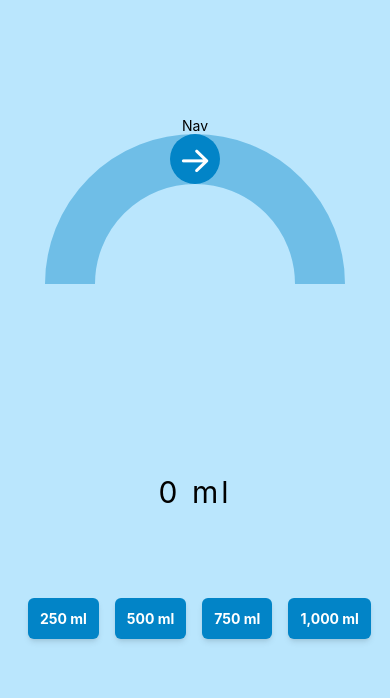
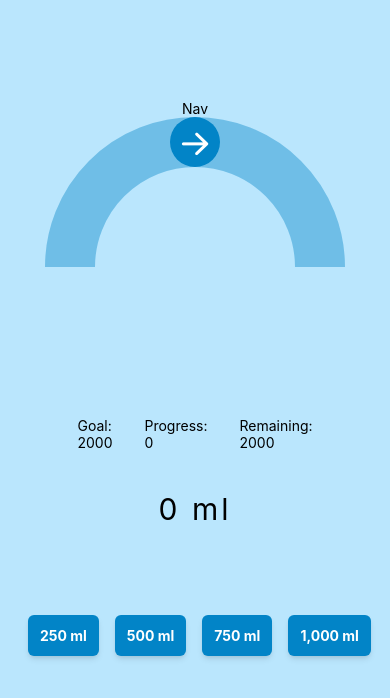
Before and after one commit to bryanansong/Water-Pal, a React Native app: screen / in a window 390 px wide. Shown: the top 698 px of the page. Built offline with nearby package versions, Linux system fonts and the light colour scheme.

Commit message:
Added the Statistics

```diff
--- a/App.js
+++ b/App.js
@@ -2,12 +2,14 @@ import { StatusBar } from "expo-status-bar";
 import { Text, View } from "react-native";
 import { useState } from "react";
 import Nav from "./src/components/Nav";
-import { dailyGoal } from "./constants";
+import { dailyGoal } from "./src/constants";
 import RingProgress from "./src/components/RingProgress";
 import IntakePresets from "./src/components/IntakePresets";
+import Stats from "./src/components/Stats";
 
 export default function App() {
 	const [currentIntake, setCurrentIntake] = useState(0);
+	const currentGoal = dailyGoal;
 
 	const incrementIntake = (incrementValue) => {
 		setCurrentIntake(currentIntake + incrementValue);
@@ -23,7 +25,11 @@ export default function App() {
 				progress={currentIntake / dailyGoal}
 			/>
 
-			{/* <Stats /> */}
+			<Stats
+				goal={currentGoal}
+				progress={currentIntake}
+				remaining={currentGoal - currentIntake}
+			/>
 
 			<Text className=" mt-10 text-3xl tracking-widest">
 				{currentIntake} ml
--- a/src/components/IntakePresets.jsx
+++ b/src/components/IntakePresets.jsx
@@ -1,6 +1,6 @@
 import { View, Text, TouchableOpacity } from "react-native";
 import React from "react";
-import { intakePresets } from "../../constants";
+import { intakePresets } from "../constants";
 
 const IntakePresets = ({ incrementIntake }) => {
 	return (
--- /dev/null
+++ b/src/components/Stats.jsx
@@ -0,0 +1,23 @@
+import { View, Text } from "react-native";
+import React from "react";
+
+const Stats = ({ goal, progress, remaining }) => {
+	return (
+		<View className="flex flex-row gap-8">
+			<View>
+				<Text>Goal:</Text>
+				<Text>{goal}</Text>
+			</View>
+			<View>
+				<Text>Progress:</Text>
+				<Text>{progress}</Text>
+			</View>
+			<View>
+				<Text>Remaining:</Text>
+				<Text>{remaining}</Text>
+			</View>
+		</View>
+	);
+};
+
+export default Stats;
```
Also changed, not shown: src/constants/index.js (renamed from constants/index.js).
